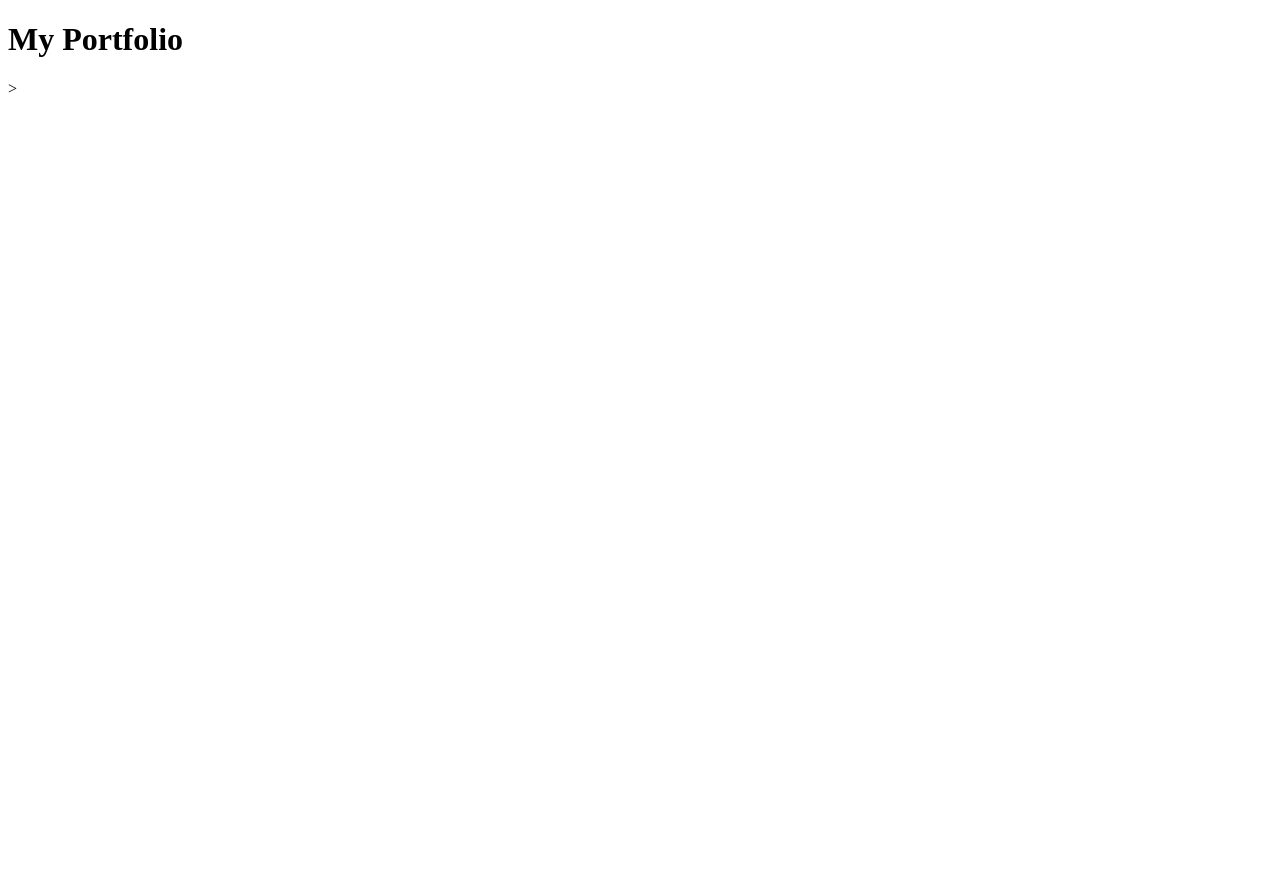
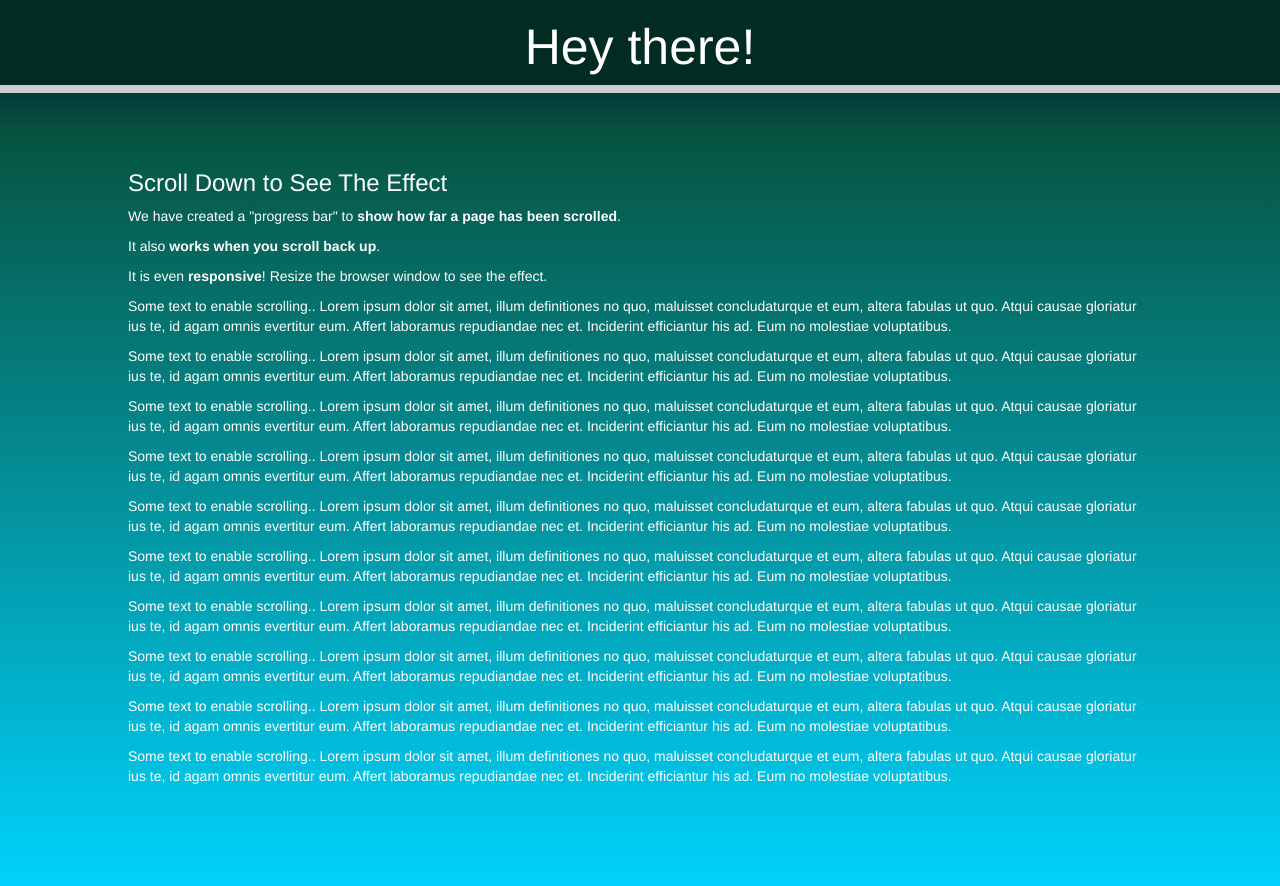
Before and after one commit to Kavshree/myPortfolio, an Angular app: page / in a window 1280 px wide. Shown: the top 886 px of the page. Before the commit the page ends 800 px from the top, so only its background shows below. Built offline with nearby package versions, Linux system fonts and the light colour scheme.

Commit message:
added new files

```diff
--- a/package.json
+++ b/package.json
@@ -19,6 +19,8 @@
     "@angular/platform-browser": "~9.1.11",
     "@angular/platform-browser-dynamic": "~9.1.11",
     "@angular/router": "~9.1.11",
+    "bootstrap": "^5.0.0-alpha2",
+    "jquery": "^3.5.1",
     "rxjs": "~6.5.4",
     "tslib": "^1.10.0",
     "zone.js": "~0.10.2"
--- a/src/app/app.component.css
+++ b/src/app/app.component.css
@@ -0,0 +1,32 @@
+
+#mainID{ font-size: 50px;}
+
+  .header {
+    position: fixed;
+    top: 0;
+    z-index: 1;
+    width: 100%;
+    background-color: #022b21;
+  }
+
+  .header h2 {
+    text-align: center;
+  }
+
+  .progress-container {
+    width: 100%;
+    height: 8px;
+    background: #ccc;
+  }
+
+  .progress-bar {
+    height: 8px;
+    background: #faf300;
+    width: 0%;
+  }
+
+  .content {
+    padding: 100px 0;
+    margin: 50px auto 0 auto;
+    width: 80%;
+  }
--- a/src/app/app.component.html
+++ b/src/app/app.component.html
@@ -1 +1,23 @@
-<h1>My Portfolio</h1>>
+<div class="header">
+  <h2 id="mainID">Hey there! </h2>
+  <div class="progress-container">
+    <div class="progress-bar" id="myBar"></div>
+  </div>
+</div>
+
+<div class="content">
+  <h3>Scroll Down to See The Effect</h3>
+  <p>We have created a "progress bar" to <b>show how far a page has been scrolled</b>.</p>
+  <p>It also <b>works when you scroll back up</b>.</p>
+  <p>It is even <b>responsive</b>! Resize the browser window to see the effect.</p>
+  <p>Some text to enable scrolling.. Lorem ipsum dolor sit amet, illum definitiones no quo, maluisset concludaturque et eum, altera fabulas ut quo. Atqui causae gloriatur ius te, id agam omnis evertitur eum. Affert laboramus repudiandae nec et. Inciderint efficiantur his ad. Eum no molestiae voluptatibus.</p>
+  <p>Some text to enable scrolling.. Lorem ipsum dolor sit amet, illum definitiones no quo, maluisset concludaturque et eum, altera fabulas ut quo. Atqui causae gloriatur ius te, id agam omnis evertitur eum. Affert laboramus repudiandae nec et. Inciderint efficiantur his ad. Eum no molestiae voluptatibus.</p>
+  <p>Some text to enable scrolling.. Lorem ipsum dolor sit amet, illum definitiones no quo, maluisset concludaturque et eum, altera fabulas ut quo. Atqui causae gloriatur ius te, id agam omnis evertitur eum. Affert laboramus repudiandae nec et. Inciderint efficiantur his ad. Eum no molestiae voluptatibus.</p>
+  <p>Some text to enable scrolling.. Lorem ipsum dolor sit amet, illum definitiones no quo, maluisset concludaturque et eum, altera fabulas ut quo. Atqui causae gloriatur ius te, id agam omnis evertitur eum. Affert laboramus repudiandae nec et. Inciderint efficiantur his ad. Eum no molestiae voluptatibus.</p>
+  <p>Some text to enable scrolling.. Lorem ipsum dolor sit amet, illum definitiones no quo, maluisset concludaturque et eum, altera fabulas ut quo. Atqui causae gloriatur ius te, id agam omnis evertitur eum. Affert laboramus repudiandae nec et. Inciderint efficiantur his ad. Eum no molestiae voluptatibus.</p>
+  <p>Some text to enable scrolling.. Lorem ipsum dolor sit amet, illum definitiones no quo, maluisset concludaturque et eum, altera fabulas ut quo. Atqui causae gloriatur ius te, id agam omnis evertitur eum. Affert laboramus repudiandae nec et. Inciderint efficiantur his ad. Eum no molestiae voluptatibus.</p>
+  <p>Some text to enable scrolling.. Lorem ipsum dolor sit amet, illum definitiones no quo, maluisset concludaturque et eum, altera fabulas ut quo. Atqui causae gloriatur ius te, id agam omnis evertitur eum. Affert laboramus repudiandae nec et. Inciderint efficiantur his ad. Eum no molestiae voluptatibus.</p>
+  <p>Some text to enable scrolling.. Lorem ipsum dolor sit amet, illum definitiones no quo, maluisset concludaturque et eum, altera fabulas ut quo. Atqui causae gloriatur ius te, id agam omnis evertitur eum. Affert laboramus repudiandae nec et. Inciderint efficiantur his ad. Eum no molestiae voluptatibus.</p>
+  <p>Some text to enable scrolling.. Lorem ipsum dolor sit amet, illum definitiones no quo, maluisset concludaturque et eum, altera fabulas ut quo. Atqui causae gloriatur ius te, id agam omnis evertitur eum. Affert laboramus repudiandae nec et. Inciderint efficiantur his ad. Eum no molestiae voluptatibus.</p>
+  <p>Some text to enable scrolling.. Lorem ipsum dolor sit amet, illum definitiones no quo, maluisset concludaturque et eum, altera fabulas ut quo. Atqui causae gloriatur ius te, id agam omnis evertitur eum. Affert laboramus repudiandae nec et. Inciderint efficiantur his ad. Eum no molestiae voluptatibus.</p>
+</div>
--- a/src/app/app.component.ts
+++ b/src/app/app.component.ts
@@ -1,4 +1,4 @@
-import { Component } from '@angular/core';
+import { Component, HostListener } from '@angular/core';
 
 @Component({
   selector: 'app-root',
@@ -7,4 +7,26 @@ import { Component } from '@angular/core';
 })
 export class AppComponent {
   title = 'myPortfolio';
+  myFunction() {
+    var winScroll = document.body.scrollTop || document.documentElement.scrollTop;
+    var height = document.documentElement.scrollHeight - document.documentElement.clientHeight;
+    var scrolled = (winScroll / height) * 100;
+    document.getElementById("myBar").style.width = scrolled + "%";
+
+    if (scrolled > 10) {
+      document.getElementById("mainID").style.fontSize = "30px";
+    } else {
+      document.getElementById("mainID").style.fontSize = "50px";
+    }
+  }
+
+  // When the user scrolls the page, execute myFunction
+
+
+@HostListener('window:scroll', ['$event']) // for window scroll events
+onScroll(event) {
+  this.myFunction()
+
 }
+
+}
--- a/src/index.html
+++ b/src/index.html
@@ -3,9 +3,11 @@
 <head>
   <meta charset="utf-8">
   <title>MyPortfolio</title>
-  <base href="/myPortfolio/">
+  <base href="/myPortfolio/"> <!--Production-->
+  <!--<base href="/">--> <!--local-->
   <meta name="viewport" content="width=device-width, initial-scale=1">
   <link rel="icon" type="image/x-icon" href="favicon.ico">
+  <link rel="stylesheet" href="https://maxcdn.bootstrapcdn.com/bootstrap/3.3.7/css/bootstrap.min.css" />
 </head>
 <body>
   <app-root></app-root>
--- a/src/styles.css
+++ b/src/styles.css
@@ -1 +1,5 @@
 /* You can add global styles to this file, and also import other style files */
+body{
+    background: linear-gradient(180deg, rgba(2,0,36,1) 0%, rgba(7,84,65,1) 15%, rgba(0,212,255,1) 100%) !important;
+    color: #fff
+}
```
